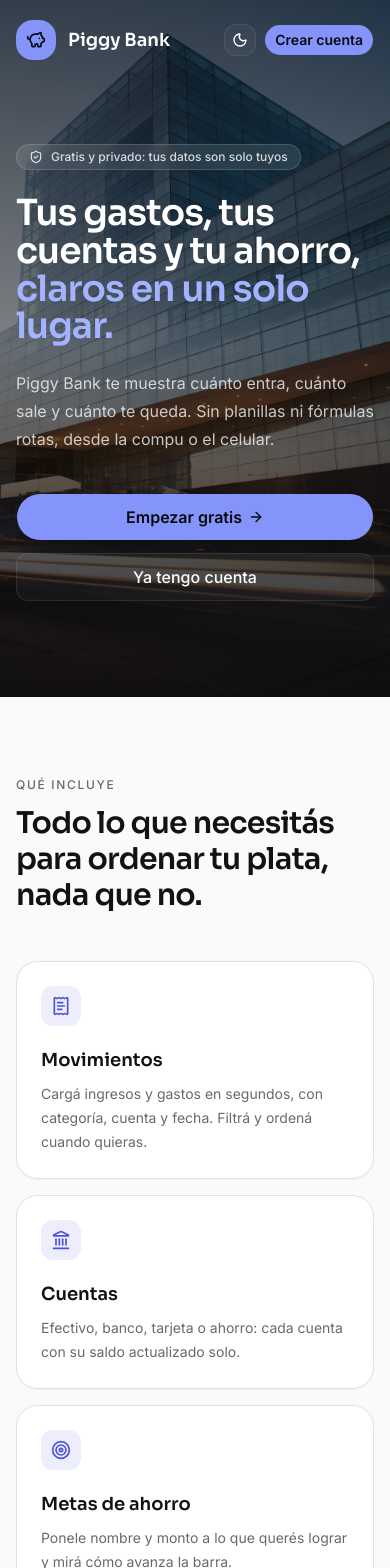
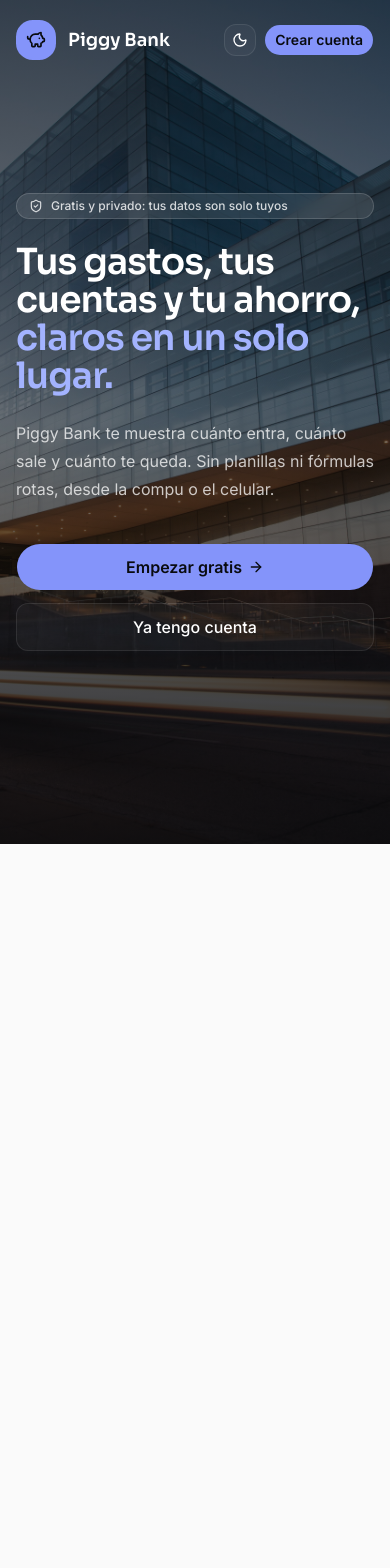
Before and after one commit to Villagralucas/piggy-bank, a Next.js app: page / in a window 390 px wide. Shown: the top 1568 px of the page. After the commit the page ends 844 px from the top, so only its background shows below. Built offline with nearby package versions, Linux system fonts and the light colour scheme; no server answers.

Commit message:
Home: cada sección ocupa una pantalla completa
Co-Authored-By: Claude Opus 5.5 <noreply@anthropic.com>

```diff
--- a/src/app/page.tsx
+++ b/src/app/page.tsx
@@ -62,9 +62,9 @@ export default async function Home() {
   }
 
   return (
-    <div className="bg-background">
+    <div className="h-svh snap-y snap-proximity overflow-y-auto bg-background">
       {/* HERO */}
-      <section className="dark relative isolate overflow-hidden bg-zinc-950 text-white">
+      <section className="dark relative isolate flex min-h-svh snap-start flex-col overflow-hidden bg-zinc-950 text-white">
         <Image
           src={heroImage}
           alt=""
@@ -76,7 +76,7 @@ export default async function Home() {
         />
         <div className="absolute inset-0 -z-10 bg-gradient-to-b from-zinc-950/70 via-zinc-950/50 to-zinc-950/90 lg:bg-gradient-to-r lg:from-zinc-950/90 lg:via-zinc-950/65 lg:to-zinc-950/30" />
 
-        <header className="mx-auto flex max-w-6xl items-center justify-between gap-4 px-4 py-5 lg:px-8">
+        <header className="mx-auto flex w-full max-w-6xl items-center justify-between gap-4 px-4 py-5 lg:px-8">
           <Link href="/" className="flex items-center gap-3">
             <span className="grid size-10 place-items-center rounded-xl bg-primary text-primary-foreground">
               <PiggyBank className="size-5" aria-hidden="true" />
@@ -96,7 +96,7 @@ export default async function Home() {
           </nav>
         </header>
 
-        <div className="mx-auto max-w-6xl px-4 pt-16 pb-24 lg:px-8 lg:pt-28 lg:pb-36">
+        <div className="mx-auto flex w-full max-w-6xl flex-1 flex-col justify-center px-4 pb-20 lg:px-8">
           <p className="inline-flex items-center gap-2 rounded-full border border-white/15 bg-white/10 px-3 py-1 text-xs font-medium text-white/80 backdrop-blur">
             <ShieldCheck className="size-3.5" aria-hidden="true" />
             Gratis y privado: tus datos son solo tuyos
@@ -127,27 +127,29 @@ export default async function Home() {
       </section>
 
       {/* FEATURES */}
-      <section id="funciones" className="mx-auto max-w-6xl px-4 py-20 lg:px-8 lg:py-28">
+      <section id="funciones" className="flex min-h-svh snap-start items-center">
+        <div className="mx-auto w-full max-w-6xl px-4 py-12 sm:py-20 lg:px-8">
         <p className="finance-label">Qué incluye</p>
-        <h2 className="mt-3 max-w-2xl font-heading text-3xl font-semibold tracking-tight sm:text-4xl">
+        <h2 className="mt-3 max-w-2xl font-heading text-2xl font-semibold tracking-tight sm:text-4xl">
           Todo lo que necesitás para ordenar tu plata, nada que no.
         </h2>
-        <div className="mt-12 grid gap-4 sm:grid-cols-2 lg:grid-cols-4">
+        <div className="mt-8 grid grid-cols-2 gap-3 sm:mt-12 sm:gap-4 lg:grid-cols-4">
           {FEATURES.map(({ icon: Icon, title, text }) => (
-            <div key={title} className="finance-card rounded-2xl p-6">
+            <div key={title} className="finance-card rounded-2xl p-4 sm:p-6">
               <span className="grid size-10 place-items-center rounded-lg bg-primary/10 text-primary">
                 <Icon className="size-5" aria-hidden="true" />
               </span>
-              <h3 className="mt-5 font-heading text-lg font-semibold">{title}</h3>
-              <p className="mt-2 text-sm leading-6 text-muted-foreground">{text}</p>
+              <h3 className="mt-3 font-heading text-base font-semibold sm:mt-5 sm:text-lg">{title}</h3>
+              <p className="mt-1.5 text-xs leading-5 text-muted-foreground sm:mt-2 sm:text-sm sm:leading-6">{text}</p>
             </div>
           ))}
+        </div>
         </div>
       </section>
 
       {/* STEPS */}
-      <section className="border-y bg-muted/40">
-        <div className="mx-auto grid max-w-6xl gap-12 px-4 py-20 lg:grid-cols-[0.9fr_1.1fr] lg:px-8">
+      <section className="flex min-h-svh snap-start items-center border-y bg-muted/40">
+        <div className="mx-auto grid w-full max-w-6xl items-center gap-12 px-4 py-20 lg:grid-cols-[0.9fr_1.1fr] lg:px-8">
           <div>
             <p className="finance-label">Cómo funciona</p>
             <h2 className="mt-3 font-heading text-3xl font-semibold tracking-tight sm:text-4xl">
@@ -175,18 +177,18 @@ export default async function Home() {
       </section>
 
       {/* CTA */}
-      <section className="mx-auto max-w-6xl px-4 py-20 lg:px-8">
-        <div className="relative isolate overflow-hidden rounded-3xl bg-zinc-950 px-6 py-16 text-center text-white sm:px-12">
+      <section className="dark relative isolate flex min-h-svh snap-start flex-col overflow-hidden bg-zinc-950 text-white">
+        <div className="flex flex-1 flex-col items-center justify-center px-6 py-20 text-center">
           <Image
             src={ctaImage}
             alt=""
             fill
             placeholder="blur"
-            sizes="(min-width: 1152px) 1152px, 100vw"
+            sizes="100vw"
             className="-z-20 object-cover"
           />
-          <div className="absolute inset-0 -z-10 bg-zinc-950/70" />
-          <h2 className="font-heading text-3xl font-semibold tracking-tight sm:text-4xl">
+          <div className="absolute inset-0 -z-10 bg-zinc-950/65" />
+          <h2 className="font-heading text-4xl font-semibold tracking-tight sm:text-6xl">
             Tomá el control de tu mes.
           </h2>
           <p className="mx-auto mt-4 max-w-md text-white/75">
@@ -206,10 +208,8 @@ export default async function Home() {
             </Button>
           </div>
         </div>
-      </section>
-
-      <footer className="border-t">
-        <div className="mx-auto flex max-w-6xl flex-col items-center justify-between gap-2 px-4 py-6 text-sm text-muted-foreground sm:flex-row lg:px-8">
+        <footer className="border-t border-white/10">
+          <div className="mx-auto flex max-w-6xl flex-col items-center justify-between gap-2 px-4 py-6 text-sm text-white/60 sm:flex-row lg:px-8">
             <span className="flex items-center gap-2">
               <PiggyBank className="size-4" aria-hidden="true" />
               Piggy Bank
@@ -217,6 +217,7 @@ export default async function Home() {
             <span>Hecho para ordenar tus finanzas personales.</span>
           </div>
         </footer>
+      </section>
     </div>
   );
 }
```
Lines whose indentation alone changed are shown as unchanged.
